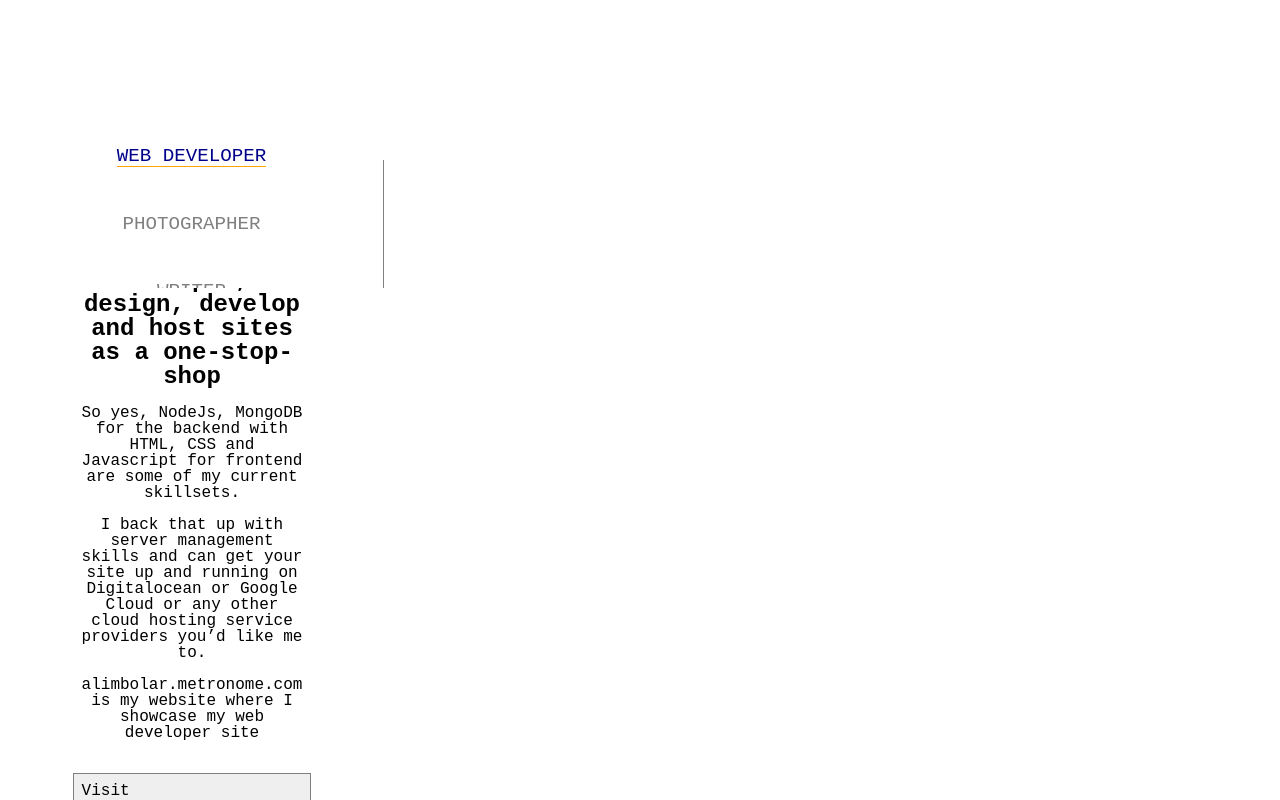
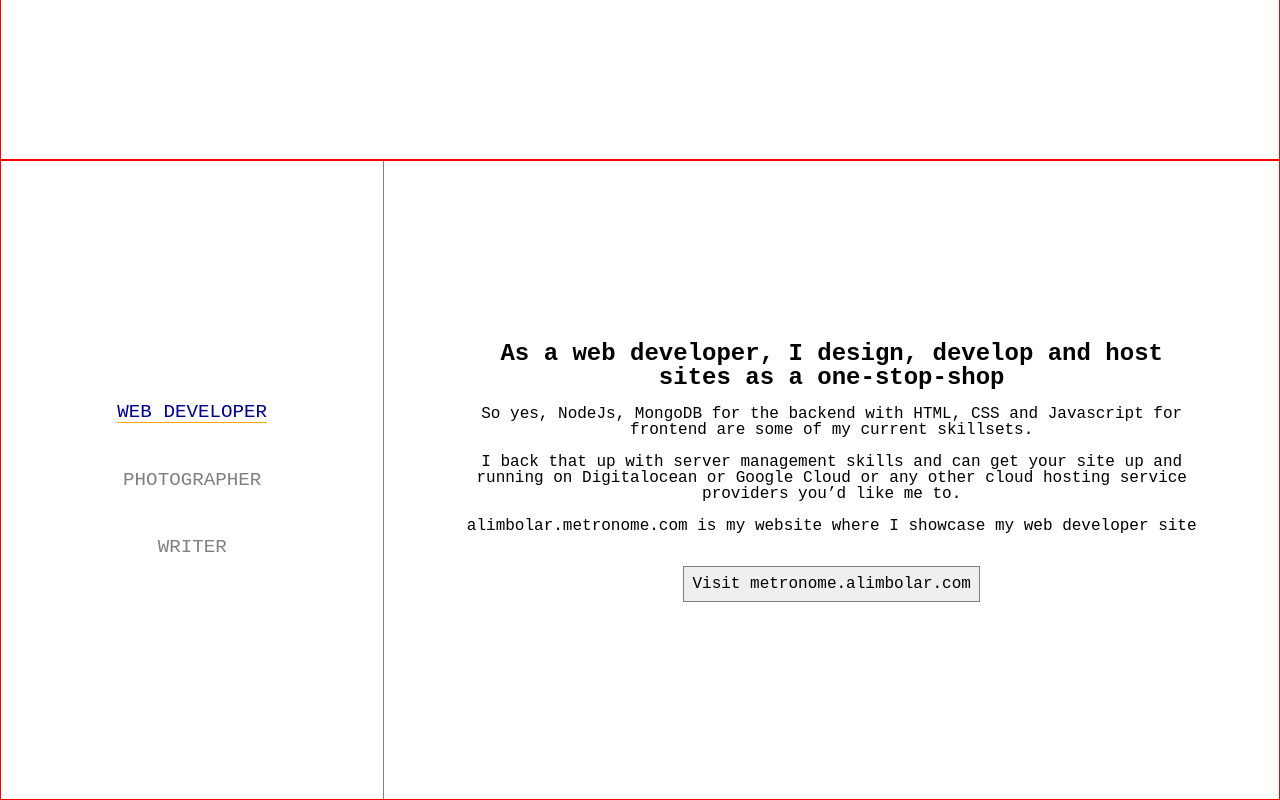
Before and after one commit to alimbolar/personal-website, a website built with webpack: page src/template.html in a window 1280 px wide. Shown: the part 640-1440 px from the top of the page. Built offline with nearby package versions, Linux system fonts and the light colour scheme; a web font is replaced by a local one.

Commit message:
fixed an issue

```diff
--- a/src/scss/base/_base.scss
+++ b/src/scss/base/_base.scss
@@ -10,6 +10,7 @@
 html {
   box-sizing: border-box;
   scroll-behavior: smooth;
+  height: 100%;
 }
 
 *,
--- a/src/scss/layouts/_main.scss
+++ b/src/scss/layouts/_main.scss
@@ -14,6 +14,7 @@ main {
     // background: green;
     // height: calc(100vh - 150px);
     height: calc(100vh - var(--header-height-mobile));
+    border: 1px solid red;
     // padding: 1rem 0;
     // padding-top: var(--header-height-mobile);
 
@@ -93,13 +94,17 @@ main {
   // height: 100vh;
 
   display: grid;
-  grid-auto-flow: row;
-  grid-template-rows: 20% 80%;
+
+  @media (max-width: 50rem) {
+    grid-auto-flow: row;
+    grid-template-rows: 20% 80%;
+  }
+
   @media (min-width: 50rem) {
     height: calc(100vh - var(--header-height-desktop));
-
     grid-auto-flow: column;
     grid-template-columns: 30% 70%;
+
     // justify-content: center;
     // align-items: flex-start;
     // gap: 2rem;
```
